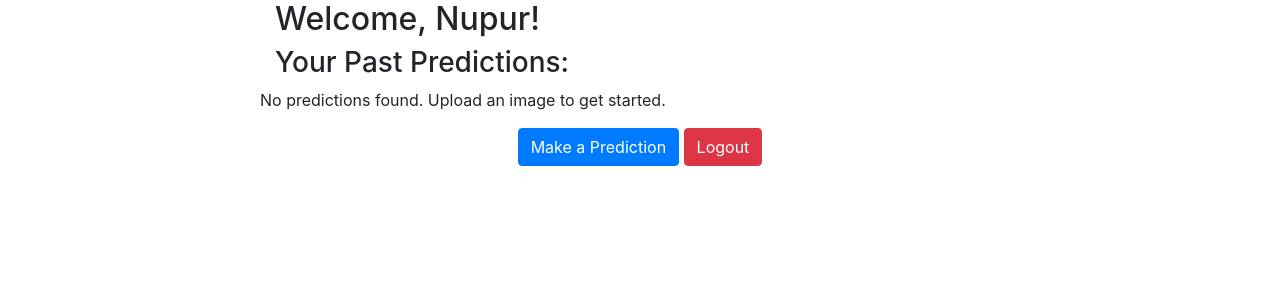
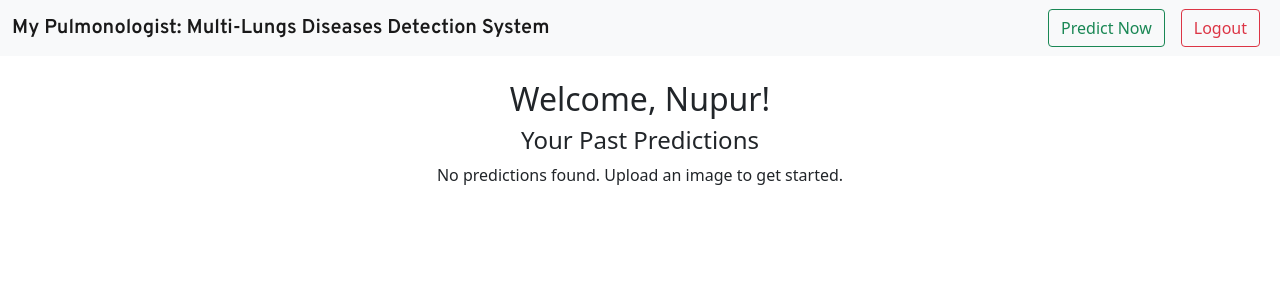
Before and after one commit to PatelNupur/MyPulmonologist, a Flask app: page /dashboard in a window 1280 px wide. Shown: the top 300 px of the page. Run offline with Flask 3, Linux system fonts and the light colour scheme; a user stored in the database is signed in.

Commit message:
Updated_dashboard

```diff
--- a/app.py
+++ b/app.py
@@ -28,6 +28,10 @@ from flask_sqlalchemy import SQLAlchemy
 import bcrypt
 from datetime import datetime
 import pytz
+from fpdf import FPDF
+from flask import send_file
+from flask_mail import Mail, Message
+
 #from gevent.pywsgi import WSGIServer
 
 # Define a flask app
@@ -37,6 +41,19 @@ db = SQLAlchemy(app)
 login_manager = LoginManager(app)
 login_manager.login_view = 'login'  # Redirects unauthorized users to login page
 app.secret_key = 'secret_key'  # Required for session security
+
+
+# Configure Flask-Mail
+app.config['MAIL_SERVER'] = 'smtp.gmail.com'  # Use Gmail's SMTP
+app.config['MAIL_PORT'] = 587
+app.config['MAIL_USE_TLS'] = True
+app.config['MAIL_USE_SSL'] = False
+app.config['MAIL_USERNAME'] = 'nupurpatel1301@gmail.com'  # Replace with your email
+app.config['MAIL_PASSWORD'] = 'wjqi rnck egye pirh'  # Use App Password, not your actual password
+app.config['MAIL_DEFAULT_SENDER'] = 'nupurpatel1301@gmail.com'
+
+mail = Mail(app)  # Initialize Flask-Mail
+
 
 # Model saved with Keras model.save()
 MODEL_PATH ='multilungs_mobilenet_E40_ACC97_val85.h5'
@@ -113,6 +130,8 @@ def login():
         else:
             flash('Invalid email or password.', 'danger')
 
+
+
     return render_template('login.html')
 
 
@@ -184,14 +203,13 @@ def index():
     return render_template('index.html')
 
 @app.route('/predictnow', methods=['GET'])
-@login_required  # Ensure that the user is logged in to access the predictnow page
+ # Ensure that the user is logged in to access the predictnow page
 def predictnow():
     # Main page
     return render_template('predict.html')
 
 
 @app.route('/predict', methods=['GET', 'POST'])
-@login_required  # Ensure the user is logged in to make predictions
 def upload():
     if request.method == 'POST':
         # Get the file from post request
@@ -212,12 +230,15 @@ def upload():
         preds = model_predict(file_path, model)
         result=preds
         # Save prediction result to database
-        new_prediction = Prediction(user_id=current_user.id, image_path=file_path, result=result)
-        db.session.add(new_prediction)
-        db.session.commit()
+        if current_user.is_authenticated:
+            new_prediction = Prediction(user_id=current_user.id, image_path=file_path, result=result)
+            db.session.add(new_prediction)
+            db.session.commit()
 
-        flash('Prediction saved successfully!', 'success')
+        # flash('Prediction saved successfully!', 'success')
         return result
+
+    return render_template("predict.html")
 
 
         # return redirect('/dashboard')
@@ -244,6 +265,85 @@ def delete_prediction(prediction_id):
     flash('Prediction deleted successfully!', 'success')
     return redirect(url_for('dashboard'))
 
+@app.route('/download_image/<int:prediction_id>')
+@login_required
+def download_image(prediction_id):
+    prediction = Prediction.query.get_or_404(prediction_id)
+    image_path = os.path.join("static", "uploads", os.path.basename(prediction.image_path))
+
+    return send_file(image_path, as_attachment=True)
+
+
+@app.route('/download_pdf/<int:prediction_id>')
+@login_required
+def download_pdf(prediction_id):
+    prediction = Prediction.query.get_or_404(prediction_id)
+
+    pdf = FPDF()
+    pdf.add_page()
+    pdf.set_font("Arial", size=16)
+
+    # Add title
+    pdf.cell(200, 10, "Lung Disease Prediction Report", ln=True, align='C')
+    pdf.ln(10)
+
+    # Add prediction details
+    pdf.set_font("Arial", size=12)
+    pdf.cell(200, 10, f"Prediction: {prediction.result}", ln=True)
+    pdf.cell(200, 10, f"Date: {prediction.timestamp.strftime('%Y-%m-%d %H:%M')}", ln=True)
+    pdf.ln(10)
+
+    # Add image
+    image_path = prediction.image_path  # Ensure correct path
+    if os.path.exists(image_path):
+        pdf.image(image_path, x=10, y=pdf.get_y(), w=100)  # Adjust position and size
+        pdf.ln(60)  # Space after image
+
+
+    # Save PDF
+    pdf_path = f"static/reports/prediction_{prediction.id}.pdf"
+    pdf.output(pdf_path)
+
+    return send_file(pdf_path, as_attachment=True)
+
+@app.route('/send_email', methods=['POST'])
+@login_required
+def send_email():
+    recipient = request.form['email']
+    prediction_id = request.form['prediction_id']
+
+    prediction = Prediction.query.get_or_404(prediction_id)
+    timestamp = prediction.timestamp.strftime('%Y-%m-%d %H:%M')
+
+    subject = "Your Lung Disease Prediction Report"
+    body = f"Hello,\n\nHere is your lung disease prediction result.\n\nPrediction: {prediction.result}\nDate: {timestamp}\n\nPlease find the attached report and image."
+
+    msg = Message(subject, recipients=[recipient], body=body)
+
+    # Attach PDF report
+    pdf_path = f"static/reports/prediction_{prediction.id}.pdf"
+    if os.path.exists(pdf_path):
+        with open(pdf_path, 'rb') as pdf:
+            msg.attach(f"prediction_{prediction.id}.pdf", "application/pdf", pdf.read())
+
+    # Attach Image
+    image_path = prediction.image_path
+    if os.path.exists(image_path):
+        with open(image_path, 'rb') as img:
+            msg.attach(os.path.basename(image_path), "image/jpeg", img.read())
+
+    try:
+        mail.send(msg)
+        flash('Email sent successfully!', 'success')
+        print(f"✅ Email sent successfully to {recipient}")
+    except Exception as e:
+        flash(f'Error sending email: {str(e)}', 'danger')
+        print(f"❌ Error sending email: {str(e)}")
+
+    return redirect(url_for('dashboard'))
+
+
+
 
 if __name__ == '__main__':
     app.run(debug=True)
--- a/requirements.txt
+++ b/requirements.txt
@@ -7,3 +7,5 @@ gunicorn
 bcrypt
 flask-login
 flask_sqlalchemy
+pytz
+fpdf
--- a/templates/dashboard.html
+++ b/templates/dashboard.html
@@ -1,35 +1,62 @@
 <!DOCTYPE html>
 <html lang="en">
 <head>
-  <title>Dashboard page</title>
-  <meta charset="utf-8">
-  <meta name="viewport" content="width=device-width, initial-scale=1">
-  <link rel="stylesheet" href="https://cdn.jsdelivr.net/npm/bootstrap@4.6.2/dist/css/bootstrap.min.css">
-  <script src="https://cdn.jsdelivr.net/npm/jquery@3.6.4/dist/jquery.slim.min.js"></script>
-  <script src="https://cdn.jsdelivr.net/npm/popper.js@1.16.1/dist/umd/popper.min.js"></script>
-  <script src="https://cdn.jsdelivr.net/npm/bootstrap@4.6.2/dist/js/bootstrap.bundle.min.js"></script>
+    <meta charset="UTF-8">
+    <meta name="viewport" content="width=device-width, initial-scale=1.0">
+    <title>Dashboard - My Pulmonologist</title>
+
+    <!-- Bootstrap CSS -->
+    <link href="https://cdn.jsdelivr.net/npm/bootstrap@5.1.3/dist/css/bootstrap.min.css" rel="stylesheet">
+    <link href="{{ url_for('static', filename='css/style.css') }}" rel="stylesheet">
 </head>
 <body>
+    <!-- Navbar -->
+    <nav class="navbar navbar-expand-lg navbar-light bg-light">
+        <div class="container-fluid">
+            <a class="navbar-brand">My Pulmonologist: Multi-Lungs Diseases Detection System</a>
+            <div class="d-flex">
+                <a href="{{ url_for('predictnow') }}" class="btn btn-outline-success mx-2">Predict Now</a>
+                <a href="{{ url_for('logout') }}" class="btn btn-outline-danger mx-2">Logout</a>
+            </div>
+        </div>
+    </nav>
 
-<div class="container">
-    <div class=" row justify-content-center">
-        <div class="col-sm-8">
-            <h2>Welcome, {{ user.name }}!</h2>
-            <h3>Your Past Predictions:</h3>
+    <div class="container mt-4">
+        <h2 class="text-center">Welcome, {{ user.name }}!</h2>
+        <h4 class="text-center">Your Past Predictions</h4>
 
-            <div class="row">
+        <div class="row justify-content-center">
             {% if predictions %}
                 {% for prediction in predictions %}
                 <div class="col-md-4">
-                        <div class="card mb-4">
+                    <div class="card mb-4 shadow-sm">
                         <img src="{{ url_for('static', filename='uploads/' + prediction.image_path.split('/')[-1]) }}" class="card-img-top" alt="X-ray Image">
-
-                            <div class="card-body">
-
+                        <div class="card-body text-center">
                             <h5 class="card-title">Prediction: <strong>{{ prediction.result }}</strong></h5>
                             <p class="card-text">Date: {{ prediction.timestamp.strftime('%Y-%m-%d %H:%M') }}</p>
+
+                            <!-- Buttons Container -->
+                            <div class="d-flex flex-wrap justify-content-center gap-2 mt-3">
+                                <a href="{{ url_for('download_pdf', prediction_id=prediction.id) }}" class="btn btn-outline-primary btn-sm">Download PDF</a>
+                                <a href="{{ url_for('download_image', prediction_id=prediction.id) }}" class="btn btn-outline-secondary btn-sm">Download Image</a>
+                                <a href="https://api.whatsapp.com/send?text=My%20Lung%20Disease%20Prediction:%20{{ prediction.result }}%20(Date:%20{{ prediction.timestamp.strftime('%Y-%m-%d') }})"
+                                   target="_blank" class="btn btn-outline-success">Share on WhatsApp</a>
+                            </div>
+
+                            <!-- Email Share Form -->
+                            <form action="{{ url_for('send_email') }}" method="POST" class="d-flex flex-column align-items-center mt-2">
+                                <input type="hidden" name="prediction_id" value="{{ prediction.id }}">
+                                <input type="hidden" name="prediction" value="{{ prediction.result }}">
+                                <input type="hidden" name="timestamp" value="{{ prediction.timestamp.strftime('%Y-%m-%d %H:%M') }}">
+
+                                <div class="input-group input-group-sm">
+                                    <input type="email" name="email" class="form-control" placeholder="Enter recipient's email" required>
+                                    <button type="submit" class="btn btn-warning btn-sm">Send</button>
+                                </div>
+                            </form>
+
                             <!-- Delete Button -->
-                                <form action="{{ url_for('delete_prediction', prediction_id=prediction.id) }}" method="POST">
+                            <form action="{{ url_for('delete_prediction', prediction_id=prediction.id) }}" method="POST" class="mt-2">
                                 <button type="submit" class="btn btn-danger btn-sm">Delete</button>
                             </form>
                         </div>
@@ -40,15 +67,9 @@
                 <p class="text-center">No predictions found. Upload an image to get started.</p>
             {% endif %}
         </div>
+    </div>
 
-            <div class="text-center">
-
-
-
-                <a href="{{ url_for('predictnow') }}" class="btn btn-primary">Make a Prediction</a>
-                <a href="{{ url_for('logout') }}" class="btn btn-danger">Logout</a>
-            </div>
-        </div>
-</div>
+    <!-- Bootstrap JS -->
+    <script src="https://cdn.jsdelivr.net/npm/bootstrap@5.1.3/dist/js/bootstrap.bundle.min.js"></script>
 </body>
 </html>
```
Also changed, not shown: templates/index.html (+7 -3 lines), templates/predict.html (+9 -0 lines), instance/database.db, static/uploads/download_1.jpeg (added), 2 other files. Lines whose indentation alone changed are shown as unchanged.
